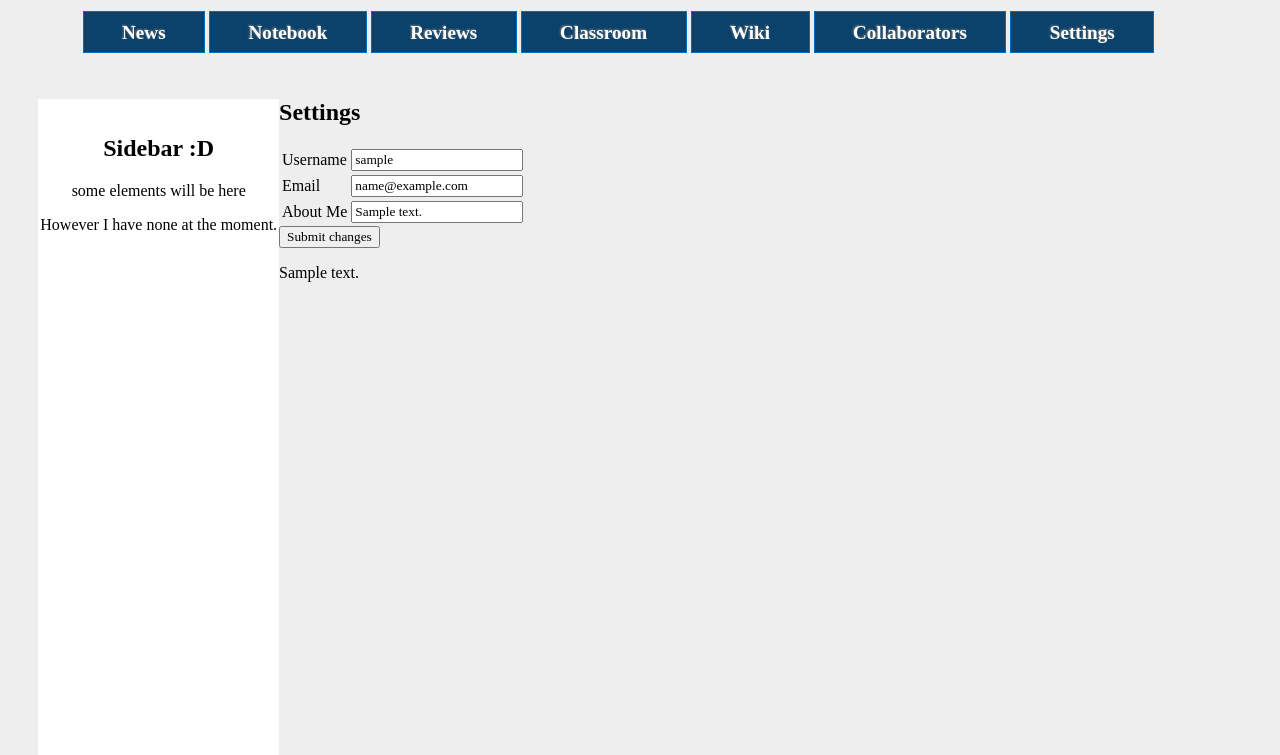
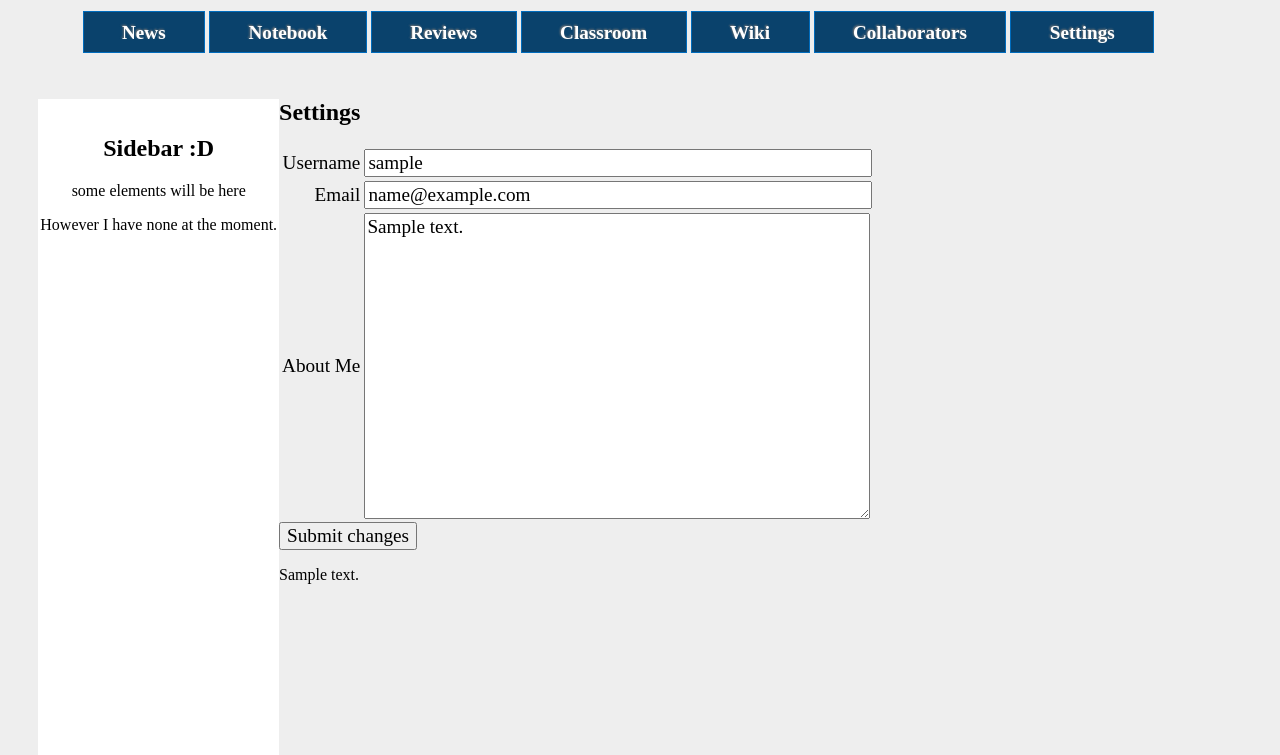
Before and after one commit to andresgsaravia/research-engine, a Python web app: template templates/settings.html in a window 1280 px wide. Shown: the part 90-845 px from the top of the page. Run offline with Jinja, Linux system fonts and the light colour scheme; the template is opened without the code that fills it: most values are stand-ins (such as "Sample title", 1, 10 or a date in 2020).

Commit message:
Better layout

```diff
--- a/css/style.css
+++ b/css/style.css
@@ -92,3 +92,25 @@ h1 a {
 #login_area a:hover {
     text-decoration: underline;
 }
+
+/* other */
+
+input[type=text] {
+    width: 500px;
+    font-size: 1.2em;
+}
+
+input[type=submit] {
+    font-size: 1.2em;
+}
+
+textarea {
+    width: 500px;
+    height: 300px;
+    font-size: 1.2em;
+}
+
+.label {
+    text-align: right;
+    font-size: 1.2em;
+}
--- a/templates/settings.html
+++ b/templates/settings.html
@@ -36,7 +36,7 @@
 	About Me
       </td>
       <td>
-	<input type="text" name="about_me" value="{{about_me}}">
+	<textarea name="about_me">{{about_me}}</textarea>
       </td>
       <td class="error">
 	{{error_about_me}}
```
